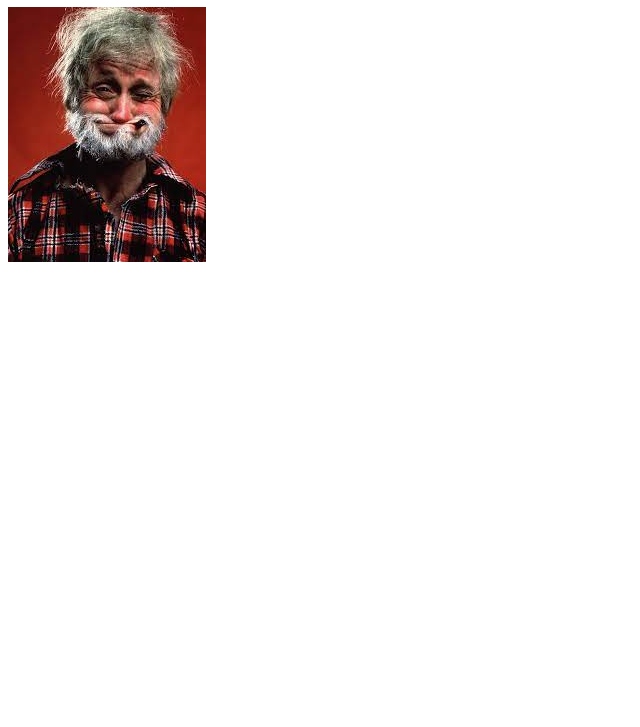
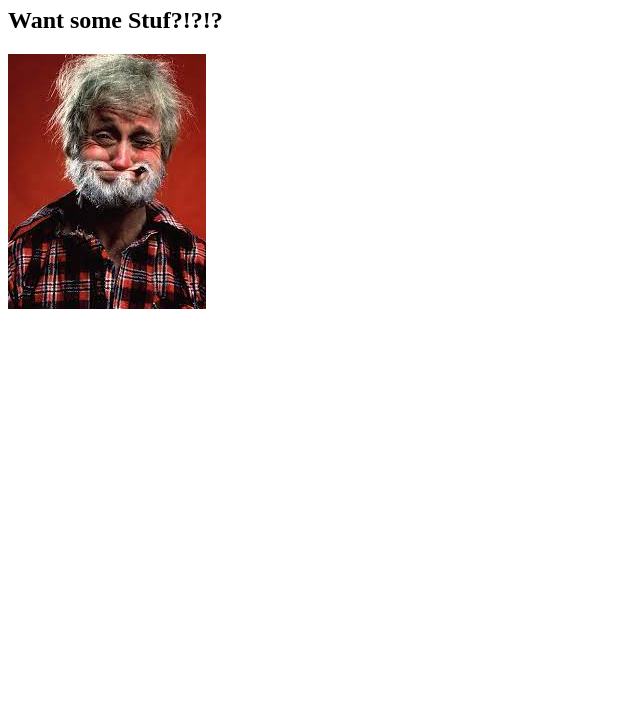
Before and after one commit to BradenDIckerson/deployment-lab, a website: page public/index.html in a window 1280 px wide. Shown: the part 73-800 px from the top of the page, without its empty margins (0-640 px from the left). Drawn offline with Linux system fonts and the light colour scheme.

Commit message:
added headers and a paragraph

```diff
--- a/public/index.html
+++ b/public/index.html
@@ -10,7 +10,7 @@
 <body>
     <h1>Sup Lads!</h1>
 
-
+    <h2>Want some Stuf?!?!?</h2>
 
 
 
```
